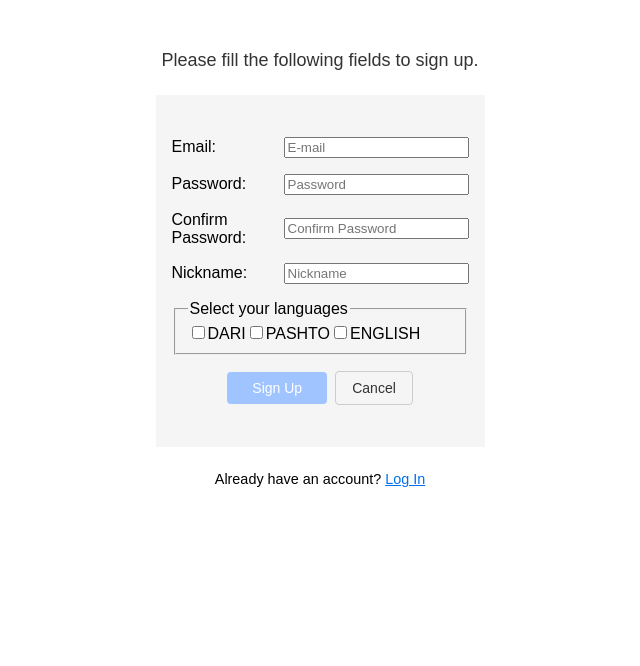
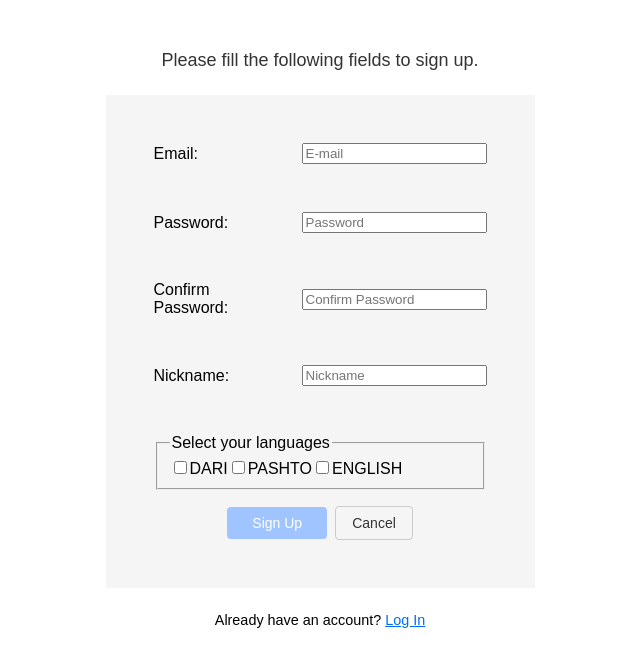
Before and after one commit to ryanslee91/afghan-community-sd, a Next.js app in the folder frontend/: page /signup in a window 1280 px wide. Shown: the top 666 px of the page, without its empty margins (320-960 px from the left). Built offline with nearby package versions, Linux system fonts and the light colour scheme; no server answers.

Commit message:
22nd commit: add password do not match error

```diff
--- a/frontend/src/components/SignUpForm/SignUpForm.module.css
+++ b/frontend/src/components/SignUpForm/SignUpForm.module.css
@@ -1,10 +1,9 @@
-/* SignUpForm.module.css */
 .container {
   display: flex;
   justify-content: center;
   align-items: center;
   min-height: 40vh;
-  padding: 1rem;
+  padding: 3rem;
   background-color: #f5f5f5;
 }
 
@@ -21,9 +20,9 @@
 .inputGroup {
   display: grid;
   grid-template-columns: 100px 1fr;
-  column-gap: 0.75rem;
+  column-gap: 3rem;
   align-items: center;
-  margin-bottom: 1rem;
+  margin-bottom: 3rem;
 }
 
 /* 2) 레이블 폭 고정 */
@@ -38,6 +37,13 @@
   padding: 0.75rem 1rem;
   border: 1px solid #ccc;
   border-radius: 4px;
+}
+
+.inlineInputWrapper {
+  position: relative;
+  display: flex;
+  align-items: center;
+  gap: 0.5rem;
 }
 
 /* 기존 필드셋, 체크박스 스타일 유지 */
@@ -125,3 +131,14 @@
 .cancelButton:hover {
   background-color: #f5f5f5;
 }
+
+.errorText {
+  position: absolute;
+  left: 0;
+  top: 100%;
+  margin-top: 4px;
+  color: red;
+  font-size: 0.85rem;
+  white-space: nowrap;
+
+}
--- a/frontend/src/components/SignUpForm/SignUpForm.tsx
+++ b/frontend/src/components/SignUpForm/SignUpForm.tsx
@@ -18,10 +18,20 @@ export default function SignUpForm({ onSuccess }: SignUpFormProps) {
     languages: [] as Language[],
   })
   const [error, setError] = useState('')
+  const [confirmPasswordError, setConfirmPasswordError] = useState('');
 
   const handleChange = (e: React.ChangeEvent<HTMLInputElement>) => {
     const { name, value } = e.target
-    setForm(prev => ({ ...prev, [name]: value }))
+    setForm(prev => ({ ...prev, [name]: value }));
+
+    if (name === 'confirmPassword' || name === 'password') {
+      const newForm = { ...form, [name]: value };
+      if (newForm.confirmPassword && newForm.password !== newForm.confirmPassword) {
+        setConfirmPasswordError('Passwords do not match.');
+      } else {
+        setConfirmPasswordError('');
+      }
+    }
   }
 
   const handleLanguageToggle = (lang: Language) => {
@@ -98,6 +108,7 @@ export default function SignUpForm({ onSuccess }: SignUpFormProps) {
       </label>
      <label className={styles.inputGroup}>
       <span>Confirm Password: </span>
+      <div className={styles.inlineInputWrapper}>
       <input
         name="confirmPassword"
         type="password"
@@ -106,6 +117,10 @@ export default function SignUpForm({ onSuccess }: SignUpFormProps) {
         placeholder="Confirm Password"
         required
       />
+      {confirmPasswordError && (
+        <p className={styles.errorText}>{confirmPasswordError}</p>
+      )}
+      </div>
       </label>
       <label className={styles.inputGroup}>
       <span>Nickname: </span>
```
